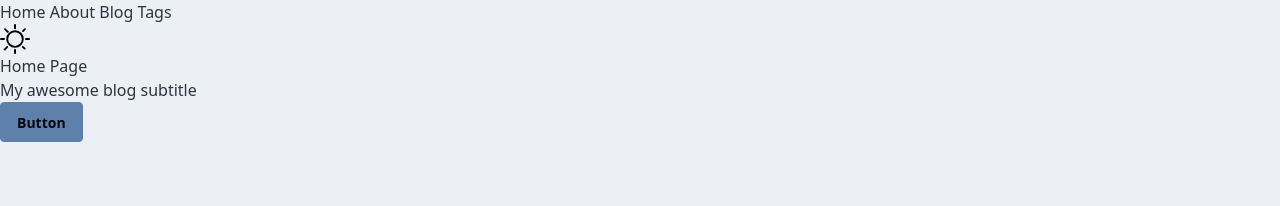
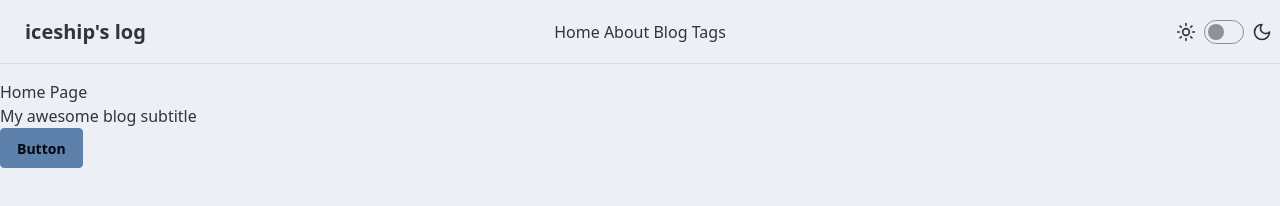
Before and after one commit to iceship/astro-bun-blog, an Astro site: page / in a window 1280 px wide. Built offline with nearby package versions, Linux system fonts and the light colour scheme; Astro itself is replaced by a stand-in of ours.

Commit message:
feat: update theme toggle component and enhance header and navigation structure

```diff
--- a/src/components/Header.astro
+++ b/src/components/Header.astro
@@ -3,18 +3,14 @@ import Navigation from "./Navigation.astro";
 import ThemeIcon from "./ThemeIcon.astro";
 ---
 
-<header>
-  <nav>
+<header class="navbar mb-4 border-b border-base-300">
+  <div class="navbar-start">
+    <a href="/" class="btn btn-ghost text-xl normal-case">iceship's log</a>
+  </div>
+  <div class="navbar-center">
     <Navigation />
-    <div>
-      <ThemeIcon />
-    </div>
-  </nav>
+  </div>
+  <div class="navbar-end">
+    <ThemeIcon />
+  </div>
 </header>
-
-<style>
-  div {
-    display: flex;
-    justify-content: space-between;
-  }
-</style>
--- a/src/components/Navigation.astro
+++ b/src/components/Navigation.astro
@@ -2,7 +2,7 @@
 
 ---
 
-<div id="main-menu">
+<div>
     <a href="/">Home</a>
     <a href="/about/">About</a>
     <a href="/blog/">Blog</a>
--- a/src/components/ThemeIcon.astro
+++ b/src/components/ThemeIcon.astro
@@ -3,49 +3,48 @@
 // 프론트매터(---) 부분은 비워둡니다.
 ---
 
-<button id="themeToggle" aria-label="Toggle theme">
+<label class="flex cursor-pointer gap-2 items-center">
   <svg
-    aria-hidden="true"
-    width="30px"
     xmlns="http://www.w3.org/2000/svg"
+    width="20"
+    height="20"
     viewBox="0 0 24 24"
+    fill="none"
+    stroke="currentColor"
+    stroke-width="2"
+    stroke-linecap="round"
+    stroke-linejoin="round"
   >
-    <path
-      class="sun"
-      fill-rule="evenodd"
-      d="M12 17.5a5.5 5.5 0 1 0 0-11 5.5 5.5 0 0 0 0 11zm0 1.5a7 7 0 1 0 0-14 7 7 0 0 0 0 14zm12-7a.8.8 0 0 1-.8.8h-2.4a.8.8 0 0 1 0-1.6h2.4a.8.8 0 0 1 .8.8zM4 12a.8.8 0 0 1-.8.8H.8a.8.8 0 0 1 0-1.6h2.5a.8.8 0 0 1 .8.8zm16.5-8.5a.8.8 0 0 1 0 1l-1.8 1.8a.8.8 0 0 1-1-1l1.7-1.8a.8.8 0 0 1 1 0zM6.3 17.7a.8.8 0 0 1 0 1l-1.7 1.8a.8.8 0 1 1-1-1l1.7-1.8a.8.8 0 0 1 1 0zM12 0a.8.8 0 0 1 .8.8v2.5a.8.8 0 0 1-1.6 0V.8A.8.8 0 0 1 12 0zm0 20a.8.8 0 0 1 .8.8v2.4a.8.8 0 0 1-1.6 0v-2.4a.8.8 0 0 1 .8-.8zM3.5 3.5a.8.8 0 0 1 1 0l1.8 1.8a.8.8 0 1 1-1 1L3.5 4.6a.8.8 0 0 1 0-1zm14.2 14.2a.8.8 0 0 1 1 0l1.8 1.7a.8.8 0 0 1-1 1l-1.8-1.7a.8.8 0 0 1 0-1z"
-    ></path>
-    <path
-      class="moon"
-      fill-rule="evenodd"
-      d="M16.5 6A10.5 10.5 0 0 1 4.7 16.4 8.5 8.5 0 1 0 16.4 4.7l.1 1.3zm-1.7-2a9 9 0 0 1 .2 2 9 9 0 0 1-11 8.8 9.4 9.4 0 0 1-.8-.3c-.4 0-.8.3-.7.7a10 10 0 0 0 .3.8 10 10 0 0 0 9.2 6 10 10 0 0 0 4-19.2 9.7 9.7 0 0 0-.9-.3c-.3-.1-.7.3-.6.7a9 9 0 0 1 .3.8z"
-    ></path>
+    <circle cx="12" cy="12" r="4"/>
+    <path d="M12 2v2"/>
+    <path d="M12 20v2"/>
+    <path d="M4.93 4.93l1.41 1.41"/>
+    <path d="M17.66 17.66l1.41 1.41"/>
+    <path d="M2 12h2"/>
+    <path d="M20 12h2"/>
+    <path d="M4.93 19.07l1.41-1.41"/>
+    <path d="M17.66 6.34l1.41-1.41"/>
   </svg>
-</button>
-
-<style>
-  #themeToggle {
-    border: 0;
-    background: none;
-    cursor: pointer;
-  }
-
-  /* 기본 상태 (nord 테마) */
-  .sun {
-    fill: black;
-  }
-  .moon {
-    fill: transparent;
-  }
-
-  /* 'dracula' 테마일 때 아이콘 변경 */
-  :global(html[data-theme="dracula"]) .sun {
-    fill: transparent;
-  }
-  :global(html[data-theme="dracula"]) .moon {
-    fill: white;
-  }
-</style>
+  <input
+    id="themeToggle"
+    type="checkbox"
+    value="synthwave"
+    class="toggle theme-controller"
+  />
+  <svg
+    xmlns="http://www.w3.org/2000/svg"
+    width="20"
+    height="20"
+    viewBox="0 0 24 24"
+    fill="none"
+    stroke="currentColor"
+    stroke-width="2"
+    stroke-linecap="round"
+    stroke-linejoin="round"
+  >
+    <path d="M12 3a6 6 0 0 0 9 9 9 9 0 1 1-9-9Z"/>
+  </svg>
+</label>
 
 <script is:inline>
   const THEMES = {
@@ -71,6 +70,12 @@
   document.documentElement.setAttribute("data-theme", theme);
   localStorage.setItem("theme", theme);
 
+  // 2. 토글 상태 초기화
+  const themeToggle = document.getElementById("themeToggle");
+  if (themeToggle instanceof HTMLInputElement) {
+    themeToggle.checked = theme === THEMES.DARK;
+  }
+
   const handleToggleClick = () => {
     const element = document.documentElement;
     const currentTheme = element.getAttribute("data-theme");
```
